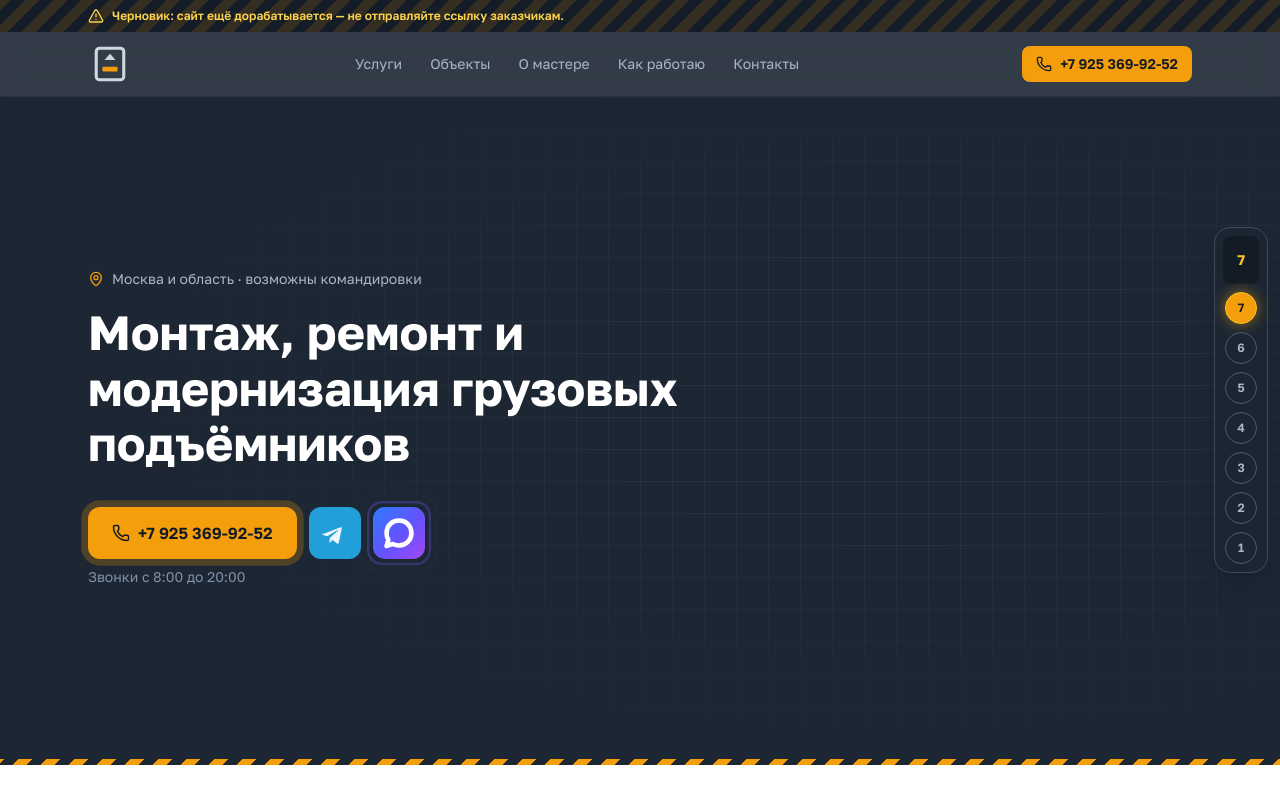
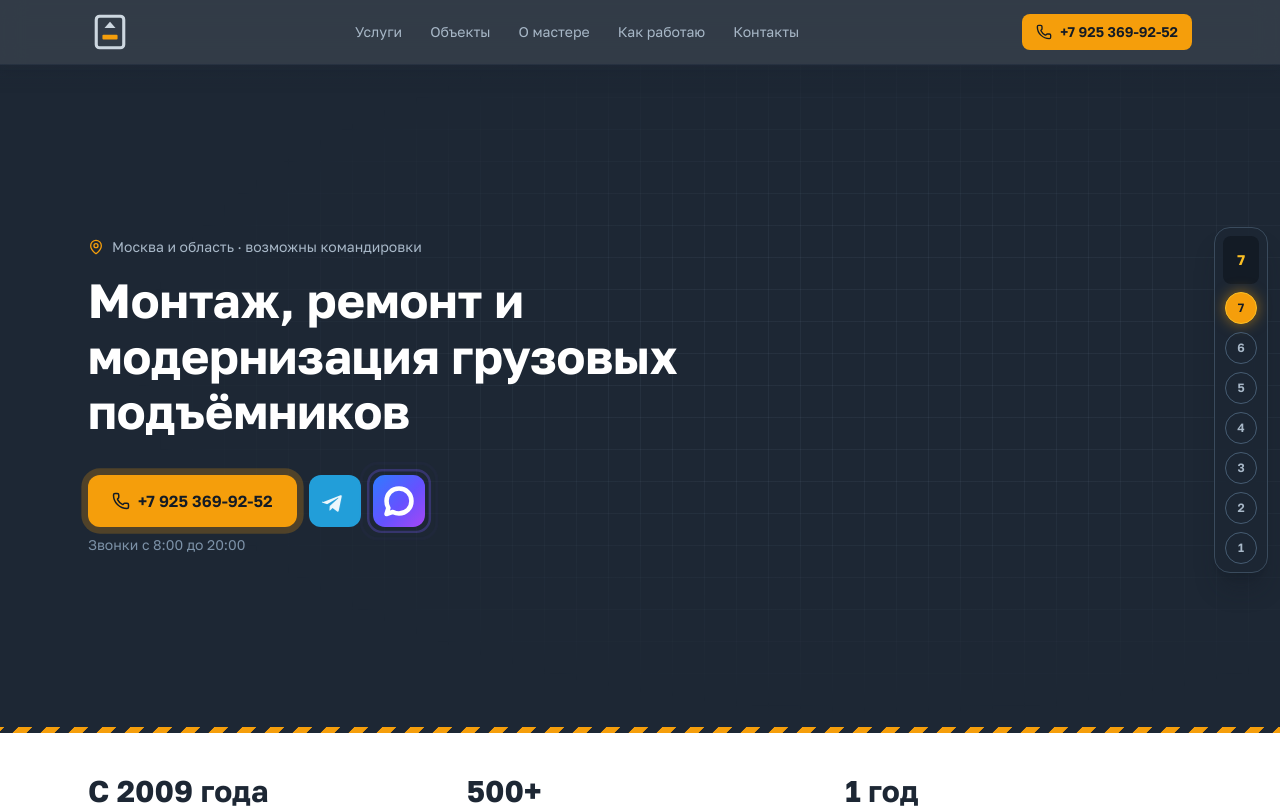
Before and after one commit to dimaleskoff57889-a11y/sait, a Next.js app: page / in a window 1280 px wide. Shown: the top 808 px of the page. Built offline with nearby package versions, Linux system fonts and the light colour scheme; a web font is replaced by a local one.

Commit message:
финальная версия сайта

```diff
--- a/src/app/page.tsx
+++ b/src/app/page.tsx
@@ -1,4 +1,3 @@
-import { DraftBanner } from "@/components/DraftBanner";
 import { Header } from "@/components/Header";
 import { Hero } from "@/components/Hero";
 import { Stats } from "@/components/Stats";
@@ -35,7 +34,6 @@ const FLOORS: Floor[] = [
 export default function Page() {
   return (
     <>
-      <DraftBanner />
       <Header />
       <main>
         <Hero />
```
